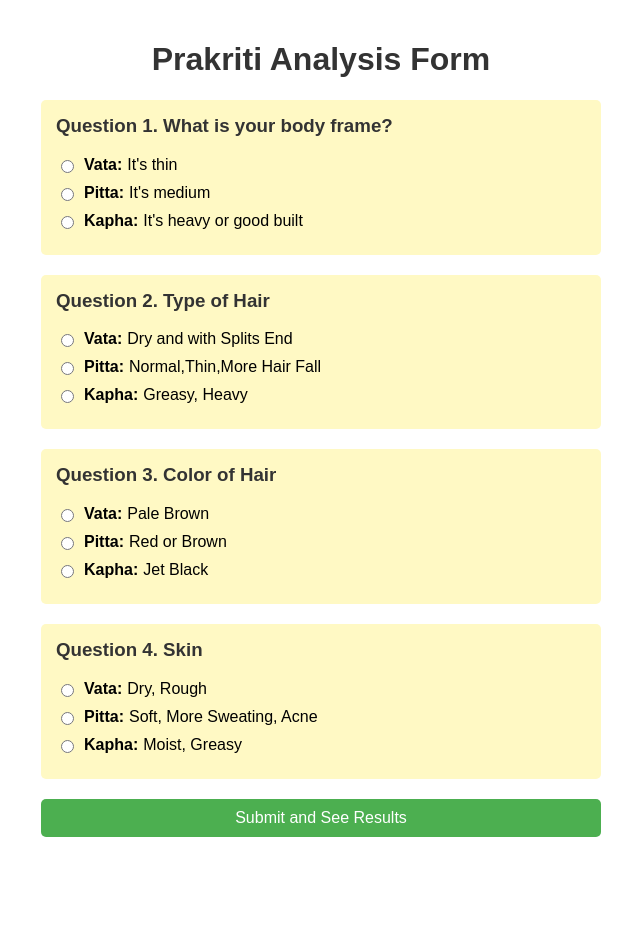
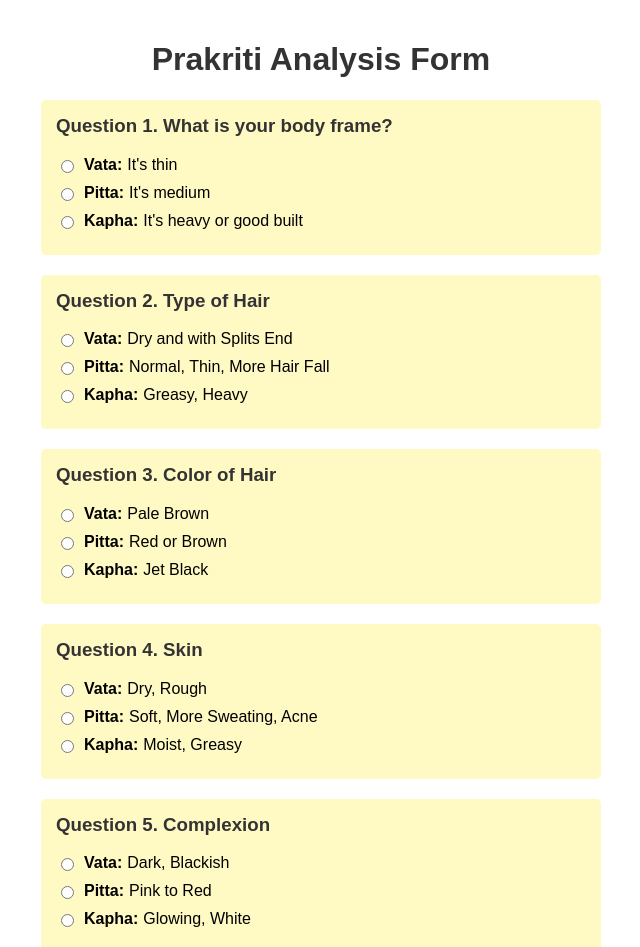
Before and after one commit to Vishesh20155/prakriti-analysis, a React (Create React App) app: page / in a window 1280 px wide. Shown: the top 947 px of the page, without its empty margins (319-959 px from the left). Before the commit the page ends 857 px from the top, so only its background shows below. Built offline with nearby package versions, Linux system fonts and the light colour scheme.

Commit message:
all questions

```diff
--- a/src/App.js
+++ b/src/App.js
@@ -16,7 +16,7 @@ const questions = [
     text: "Type of Hair",
     options: [
       { dosha: "Vata", description: "Dry and with Splits End" },
-      { dosha: "Pitta", description: "Normal,Thin,More Hair Fall" },
+      { dosha: "Pitta", description: "Normal, Thin, More Hair Fall" },
       { dosha: "Kapha", description: "Greasy, Heavy" }
     ]
   },
@@ -37,8 +37,243 @@ const questions = [
       { dosha: "Pitta", description: "Soft, More Sweating, Acne" },
       { dosha: "Kapha", description: "Moist, Greasy" }
     ]
+  },
+  {
+    id: 5,
+    text: "Complexion",
+    options: [
+      { dosha: "Vata", description: "Dark, Blackish" },
+      { dosha: "Pitta", description: "Pink to Red" },
+      { dosha: "Kapha", description: "Glowing, White" }
+    ]
+  },
+  {
+    id: 6,
+    text: "Body Weight",
+    options: [
+      { dosha: "Vata", description: "Low, Difficult to Put on Weight" },
+      { dosha: "Pitta", description: "Medium, Can Easily Lose or Gain Weight" },
+      { dosha: "Kapha", description: "Overweight, Difficult to Lose Weight" }
+    ]
+  },
+  {
+    id: 7,
+    text: "Nails",
+    options: [
+      { dosha: "Vata", description: "Blackish, Small, Brittle" },
+      { dosha: "Pitta", description: "Reddish, Small" },
+      { dosha: "Kapha", description: "Pinkish, Big, Smooth" }
+    ]
+  },
+  {
+    id: 8,
+    text: "Size and Color of the Teeth",
+    options: [
+      { dosha: "Vata", description: "Very Big or Very Small, Irregular (Blackish)" },
+      { dosha: "Pitta", description: "Medium Sized, Yellowish" },
+      { dosha: "Kapha", description: "Large, Shining White" }
+    ]
+  },
+  {
+    id: 9,
+    text: "Pace of Performing Work",
+    options: [
+      { dosha: "Vata", description: "Fast, Always in Hurry" },
+      { dosha: "Pitta", description: "Medium, Energetic" },
+      { dosha: "Kapha", description: "Slow, Steady" }
+    ]
+  },
+  {
+    id: 10,
+    text: "Mental Activity",
+    options: [
+      { dosha: "Vata", description: "Quick, Restless" },
+      { dosha: "Pitta", description: "Smart-Intellectual, Aggressive" },
+      { dosha: "Kapha", description: "Calm, Steady" }
+    ]
+  },
+  {
+    id: 11,
+    text: "Memory",
+    options: [
+      { dosha: "Vata", description: "Short Term Recall" },
+      { dosha: "Pitta", description: "Good Memory" },
+      { dosha: "Kapha", description: "Long Term Best" }
+    ]
+  },
+  {
+    id: 12,
+    text: "Grasping Power",
+    options: [
+      { dosha: "Vata", description: "Grasps Quickly but not Completely and Forgets Quickly" },
+      { dosha: "Pitta", description: "Grasps Quickly but Completely and Has Good Memory" },
+      { dosha: "Kapha", description: "Grasps Late but Retains for Longer Time" }
+    ]
+  },
+  {
+    id: 13,
+    text: "Sleep Pattern",
+    options: [
+      { dosha: "Vata", description: "Interrupted, Less" },
+      { dosha: "Pitta", description: "Moderate" },
+      { dosha: "Kapha", description: "Heavy Sleepy" }
+    ]
+  },
+  {
+    id: 14,
+    text: "Tolerance to Weather Conditions",
+    options: [
+      { dosha: "Vata", description: "Aversion to Cold" },
+      { dosha: "Pitta", description: "Aversion to Heat" },
+      { dosha: "Kapha", description: "Aversion to Moist, Rainy and Cold Weather" }
+    ]
+  },
+  {
+    id: 15,
+    text: "Reactions Under Adverse Situations",
+    options: [
+      { dosha: "Vata", description: "Anxiety, Worry, Irritability" },
+      { dosha: "Pitta", description: "Anger, Aggression" },
+      { dosha: "Kapha", description: "Calm, Reclusive, Sometimes Depressive" }
+    ]
+  },
+  {
+    id: 16,
+    text: "Mood",
+    options: [
+      { dosha: "Vata", description: "Changes Quickly, Frequent Mood Swings" },
+      { dosha: "Pitta", description: "Changes Slowly" },
+      { dosha: "Kapha", description: "Stable, Consistent" }
+    ]
+  },
+  {
+    id: 17,
+    text: "Eating Habit",
+    options: [
+      { dosha: "Vata", description: "Eats Quickly Without Chewing Properly" },
+      { dosha: "Pitta", description: "Eats at Moderate Speed" },
+      { dosha: "Kapha", description: "Chews Food Properly" }
+    ]
+  },
+  {
+    id: 18,
+    text: "Hunger",
+    options: [
+      { dosha: "Vata", description: "Irregular, Any Time" },
+      { dosha: "Pitta", description: "Sudden Hunger Pangs, Sharp Hunger" },
+      { dosha: "Kapha", description: "Can Skip Any Meal Easily" }
+    ]
+  },
+  {
+    id: 19,
+    text: "Body Temperature",
+    options: [
+      { dosha: "Vata", description: "Less than Normal, Hands and Feet are Cold" },
+      { dosha: "Pitta", description: "More than Normal, Face and Forehead Hot" },
+      { dosha: "Kapha", description: "Normal, Hands and Feet Slightly Cold" }
+    ]
+  },
+  {
+    id: 20,
+    text: "Joints",
+    options: [
+      { dosha: "Vata", description: "Weak, Noise on Movement" },
+      { dosha: "Pitta", description: "Healthy with Optimal Strength" },
+      { dosha: "Kapha", description: "Heavy, Weight Bearing" }
+    ]
+  },
+  {
+    id: 21,
+    text: "Nature",
+    options: [
+      { dosha: "Vata", description: "Worried, Jealous" },
+      { dosha: "Pitta", description: "Anger, Fearless" },
+      { dosha: "Kapha", description: "Forgiving, Cheerful, Not Greedy" }
+    ]
+  },
+  {
+    id: 22,
+    text: "Body Energy",
+    options: [
+      { dosha: "Vata", description: "Becomes Low in Evening, Fatigues after Less Work" },
+      { dosha: "Pitta", description: "Moderate, Gets Tired after Medium Work" },
+      { dosha: "Kapha", description: "Excellent Energy Throughout Day, Not Easily Fatigued" }
+    ]
+  },
+  {
+    id: 23,
+    text: "Eyeball",
+    options: [
+      { dosha: "Vata", description: "Unsteady, Fast Moving" },
+      { dosha: "Pitta", description: "Moving Slowly" },
+      { dosha: "Kapha", description: "Steady" }
+    ]
+  },
+  {
+    id: 24,
+    text: "Quality of Voice",
+    options: [
+      { dosha: "Vata", description: "Rough with Broken Words" },
+      { dosha: "Pitta", description: "Fast, Commanding" },
+      { dosha: "Kapha", description: "Soft and Deep" }
+    ]
+  },
+  {
+    id: 25,
+    text: "Dreams",
+    options: [
+      { dosha: "Vata", description: "Sky, Wind, Flying Objects, Confusion" },
+      { dosha: "Pitta", description: "Fire, Light, Bright Colors, Violence" },
+      { dosha: "Kapha", description: "Water Bodies, Gardens, Good Relationships" }
+    ]
+  },
+  {
+    id: 26,
+    text: "Social Relations",
+    options: [
+      { dosha: "Vata", description: "Most Likely Prefers Solitude" },
+      { dosha: "Pitta", description: "Good No. of Friends" },
+      { dosha: "Kapha", description: "Loves to Socialize, Relationships are Longer Lasting" }
+    ]
+  },
+  {
+    id: 27,
+    text: "Wealth",
+    options: [
+      { dosha: "Vata", description: "Spends without Thinking Much" },
+      { dosha: "Pitta", description: "Saves but Spends on Valuable Things" },
+      { dosha: "Kapha", description: "Prefers More Savings" }
+    ]
+  },
+  {
+    id: 28,
+    text: "Bowel Movements",
+    options: [
+      { dosha: "Vata", description: "Dry, Hard, Blackish, Scanty Stools" },
+      { dosha: "Pitta", description: "Soft, Yellowish, Loose Stools" },
+      { dosha: "Kapha", description: "Heavy, Thick, Sticky Stools" }
+    ]
+  },
+  {
+    id: 29,
+    text: "Walking Pace",
+    options: [
+      { dosha: "Vata", description: "Quick, Fast With Long Steps" },
+      { dosha: "Pitta", description: "Always Steady" },
+      { dosha: "Kapha", description: "Slow with Short Steps" }
+    ]
+  },
+  {
+    id: 30,
+    text: "Communication Skills",
+    options: [
+      { dosha: "Vata", description: "Fast, Irrelevant Talk, Speech not Clear" },
+      { dosha: "Pitta", description: "Good Speaker with Definite Argumentative Skills" },
+      { dosha: "Kapha", description: "Authoritative, Few Words, Little Speech" }
+    ]
   }
 ];
+
 
 function App() {
   const [answers, setAnswers] = useState({});
```
